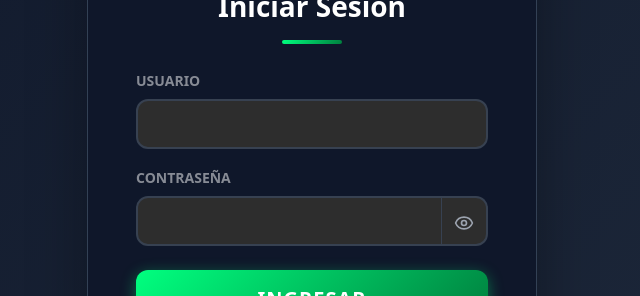
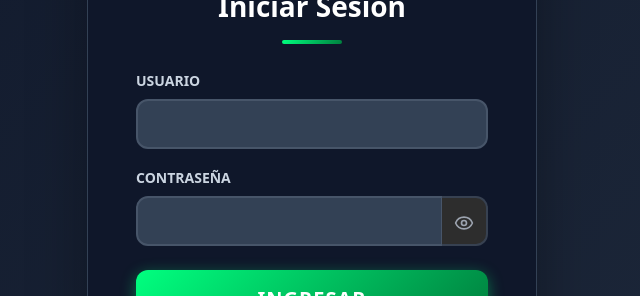
Before and after one commit to ivonn99/sistema-devoluciones, a React (Vite) app: page /login in a window 1280 px wide. Shown: the part 328-624 px from the top of the page, without its empty margins (328-968 px from the left). Built offline with nearby package versions, Linux system fonts and the light colour scheme; no server answers.

Commit message:
mejora tabla 2

```diff
--- a/src/pages/clientes-plantilla/ClientesPlantilla.jsx
+++ b/src/pages/clientes-plantilla/ClientesPlantilla.jsx
@@ -222,10 +222,28 @@
     const a = document.createElement('a');
     a.href = url;
     a.download = 'plantilla_clientes.csv';
+    a.style.display = 'none';
+
+    // Agregar al DOM temporalmente
     document.body.appendChild(a);
-    a.click();
-    document.body.removeChild(a);
-    window.URL.revokeObjectURL(url);
+
+    // Hacer click y limpiar de forma segura
+    try {
+      a.click();
+    } finally {
+      // Usar setTimeout para asegurar que el click se procese antes de remover
+      setTimeout(() => {
+        try {
+          if (a.parentNode === document.body) {
+            document.body.removeChild(a);
+          }
+        } catch (e) {
+          // Si falla la remoción, no es crítico, el elemento se limpiará automáticamente
+          console.warn('No se pudo remover el elemento temporal:', e);
+        }
+        window.URL.revokeObjectURL(url);
+      }, 100);
+    }
   };
 
   return (
--- a/src/pages/devoluciones/NuevoRegistro.css
+++ b/src/pages/devoluciones/NuevoRegistro.css
@@ -46,16 +46,91 @@
 }
 
 /* ========== MODO OSCURO ========== */
+[data-theme="dark"] .card {
+  background-color: #1e293b !important;
+  border-color: #334155 !important;
+  color: #f1f5f9;
+}
+
+[data-theme="dark"] .card .card-body {
+  background-color: #1e293b !important;
+  color: #f1f5f9;
+}
+
 [data-theme="dark"] .card .card-header.bg-light {
-  background-color: #1e293b !important;
-  border-bottom-color: #334155 !important;
+  background-color: #334155 !important;
+  border-bottom-color: #475569 !important;
   color: #f1f5f9;
+}
+
+[data-theme="dark"] .card .card-header.bg-primary {
+  background-color: #1e40af !important;
+}
+
+[data-theme="dark"] .card .card-header.bg-success {
+  background-color: #065f46 !important;
+}
+
+[data-theme="dark"] .card .card-header.bg-info {
+  background-color: #0c4a6e !important;
+}
+
+[data-theme="dark"] .form-control,
+[data-theme="dark"] .form-select {
+  background-color: #334155 !important;
+  border-color: #475569 !important;
+  color: #f1f5f9 !important;
+}
+
+[data-theme="dark"] .form-control:focus,
+[data-theme="dark"] .form-select:focus {
+  background-color: #475569 !important;
+  border-color: #60a5fa !important;
+  color: #f1f5f9 !important;
+}
+
+[data-theme="dark"] .form-control::placeholder {
+  color: #94a3b8 !important;
+}
+
+[data-theme="dark"] .form-label {
+  color: #cbd5e1 !important;
 }
 
 [data-theme="dark"] .border-success.bg-light,
 [data-theme="dark"] .border-primary.bg-light,
 [data-theme="dark"] .border-warning.bg-light {
-  background-color: #1e293b !important;
-  border-color: #334155 !important;
+  background-color: #334155 !important;
+  border-color: #475569 !important;
   color: #f1f5f9;
 }
+
+[data-theme="dark"] .form-check {
+  color: #f1f5f9;
+}
+
+[data-theme="dark"] .form-check-input {
+  background-color: #334155;
+  border-color: #475569;
+}
+
+[data-theme="dark"] .form-check-input:checked {
+  background-color: #3b82f6;
+  border-color: #3b82f6;
+}
+
+[data-theme="dark"] .text-muted {
+  color: #94a3b8 !important;
+}
+
+[data-theme="dark"] .text-primary {
+  color: #60a5fa !important;
+}
+
+[data-theme="dark"] .text-success {
+  color: #34d399 !important;
+}
+
+[data-theme="dark"] .text-warning {
+  color: #fbbf24 !important;
+}
--- a/src/pages/devoluciones/PendientesAlmacen.css
+++ b/src/pages/devoluciones/PendientesAlmacen.css
@@ -9,9 +9,80 @@
   margin: 1.75rem auto;
 }
 
+/* ========== MODO CLARO ========== */
+.card {
+  background-color: #ffffff;
+  color: #1f2937;
+}
+
+.card .card-body {
+  background-color: #ffffff;
+  color: #1f2937;
+}
+
+.form-control,
+.form-select {
+  background-color: #ffffff;
+  border-color: #d1d5db;
+  color: #1f2937;
+}
+
+.form-control:focus,
+.form-select:focus {
+  background-color: #ffffff;
+  border-color: #3b82f6;
+  color: #1f2937;
+  box-shadow: 0 0 0 3px rgba(59, 130, 246, 0.1);
+}
+
+.form-label {
+  color: #374151;
+}
+
 /* ========== MODO OSCURO ========== */
-[data-theme="dark"] .card .card-header.bg-light {
+[data-theme="dark"] .card {
   background-color: #1e293b !important;
-  border-bottom-color: #334155 !important;
+  border-color: #334155 !important;
   color: #f1f5f9;
 }
+
+[data-theme="dark"] .card .card-body {
+  background-color: #1e293b !important;
+  color: #f1f5f9;
+}
+
+[data-theme="dark"] .card .card-header.bg-light {
+  background-color: #334155 !important;
+  border-bottom-color: #475569 !important;
+  color: #f1f5f9;
+}
+
+[data-theme="dark"] .card .card-header.bg-primary {
+  background-color: #1e40af !important;
+}
+
+[data-theme="dark"] .form-control,
+[data-theme="dark"] .form-select {
+  background-color: #334155 !important;
+  border-color: #475569 !important;
+  color: #f1f5f9 !important;
+}
+
+[data-theme="dark"] .form-control:focus,
+[data-theme="dark"] .form-select:focus {
+  background-color: #475569 !important;
+  border-color: #60a5fa !important;
+  color: #f1f5f9 !important;
+}
+
+[data-theme="dark"] .form-control::placeholder {
+  color: #94a3b8 !important;
+}
+
+[data-theme="dark"] .form-label {
+  color: #cbd5e1 !important;
+}
+
+[data-theme="dark"] .text-muted {
+  color: #94a3b8 !important;
+}
--- a/src/pages/devoluciones/PendientesCredito.css
+++ b/src/pages/devoluciones/PendientesCredito.css
@@ -9,9 +9,80 @@
   margin: 1.75rem auto;
 }
 
+/* ========== MODO CLARO ========== */
+.card {
+  background-color: #ffffff;
+  color: #1f2937;
+}
+
+.card .card-body {
+  background-color: #ffffff;
+  color: #1f2937;
+}
+
+.form-control,
+.form-select {
+  background-color: #ffffff;
+  border-color: #d1d5db;
+  color: #1f2937;
+}
+
+.form-control:focus,
+.form-select:focus {
+  background-color: #ffffff;
+  border-color: #3b82f6;
+  color: #1f2937;
+  box-shadow: 0 0 0 3px rgba(59, 130, 246, 0.1);
+}
+
+.form-label {
+  color: #374151;
+}
+
 /* ========== MODO OSCURO ========== */
-[data-theme="dark"] .card .card-header.bg-light {
+[data-theme="dark"] .card {
   background-color: #1e293b !important;
-  border-bottom-color: #334155 !important;
+  border-color: #334155 !important;
   color: #f1f5f9;
 }
+
+[data-theme="dark"] .card .card-body {
+  background-color: #1e293b !important;
+  color: #f1f5f9;
+}
+
+[data-theme="dark"] .card .card-header.bg-light {
+  background-color: #334155 !important;
+  border-bottom-color: #475569 !important;
+  color: #f1f5f9;
+}
+
+[data-theme="dark"] .card .card-header.bg-primary {
+  background-color: #1e40af !important;
+}
+
+[data-theme="dark"] .form-control,
+[data-theme="dark"] .form-select {
+  background-color: #334155 !important;
+  border-color: #475569 !important;
+  color: #f1f5f9 !important;
+}
+
+[data-theme="dark"] .form-control:focus,
+[data-theme="dark"] .form-select:focus {
+  background-color: #475569 !important;
+  border-color: #60a5fa !important;
+  color: #f1f5f9 !important;
+}
+
+[data-theme="dark"] .form-control::placeholder {
+  color: #94a3b8 !important;
+}
+
+[data-theme="dark"] .form-label {
+  color: #cbd5e1 !important;
+}
+
+[data-theme="dark"] .text-muted {
+  color: #94a3b8 !important;
+}
--- a/src/pages/devoluciones/PendientesRepresentante.css
+++ b/src/pages/devoluciones/PendientesRepresentante.css
@@ -9,9 +9,80 @@
   margin: 1.75rem auto;
 }
 
+/* ========== MODO CLARO ========== */
+.card {
+  background-color: #ffffff;
+  color: #1f2937;
+}
+
+.card .card-body {
+  background-color: #ffffff;
+  color: #1f2937;
+}
+
+.form-control,
+.form-select {
+  background-color: #ffffff;
+  border-color: #d1d5db;
+  color: #1f2937;
+}
+
+.form-control:focus,
+.form-select:focus {
+  background-color: #ffffff;
+  border-color: #3b82f6;
+  color: #1f2937;
+  box-shadow: 0 0 0 3px rgba(59, 130, 246, 0.1);
+}
+
+.form-label {
+  color: #374151;
+}
+
 /* ========== MODO OSCURO ========== */
-[data-theme="dark"] .card .card-header.bg-light {
+[data-theme="dark"] .card {
   background-color: #1e293b !important;
-  border-bottom-color: #334155 !important;
+  border-color: #334155 !important;
   color: #f1f5f9;
 }
+
+[data-theme="dark"] .card .card-body {
+  background-color: #1e293b !important;
+  color: #f1f5f9;
+}
+
+[data-theme="dark"] .card .card-header.bg-light {
+  background-color: #334155 !important;
+  border-bottom-color: #475569 !important;
+  color: #f1f5f9;
+}
+
+[data-theme="dark"] .card .card-header.bg-primary {
+  background-color: #1e40af !important;
+}
+
+[data-theme="dark"] .form-control,
+[data-theme="dark"] .form-select {
+  background-color: #334155 !important;
+  border-color: #475569 !important;
+  color: #f1f5f9 !important;
+}
+
+[data-theme="dark"] .form-control:focus,
+[data-theme="dark"] .form-select:focus {
+  background-color: #475569 !important;
+  border-color: #60a5fa !important;
+  color: #f1f5f9 !important;
+}
+
+[data-theme="dark"] .form-control::placeholder {
+  color: #94a3b8 !important;
+}
+
+[data-theme="dark"] .form-label {
+  color: #cbd5e1 !important;
+}
+
+[data-theme="dark"] .text-muted {
+  color: #94a3b8 !important;
+}
--- a/src/pages/devoluciones/TablaDevoluciones.css
+++ b/src/pages/devoluciones/TablaDevoluciones.css
@@ -304,6 +304,57 @@
   }
 }
 
+/* ========== MODO CLARO ========== */
+/* Asegurar que la tabla tenga fondo blanco en modo claro */
+.tabla-scroll .table {
+  background-color: #ffffff;
+  color: #1f2937;
+}
+
+.tabla-scroll .table thead {
+  background-color: #f9fafb;
+  color: #1f2937;
+}
+
+.tabla-scroll .table thead th {
+  background-color: #f9fafb;
+  color: #374151;
+  border-color: #e5e7eb;
+}
+
+.tabla-scroll .table tbody tr {
+  background-color: #ffffff;
+  color: #1f2937;
+}
+
+.tabla-scroll .table tbody tr td {
+  background-color: #ffffff;
+  color: #1f2937;
+  border-color: #e5e7eb;
+}
+
+.tabla-scroll .table tbody tr:hover {
+  background-color: #f9fafb !important;
+}
+
+/* Asegurar que el contenido de las celdas sea visible */
+.tabla-scroll .table tbody tr td .td-content {
+  color: #1f2937;
+}
+
+/* Estados en modo claro */
+.tabla-scroll .table tbody tr.estado-autorizada {
+  background-color: rgba(16, 185, 129, 0.05) !important;
+}
+
+.tabla-scroll .table tbody tr.estado-rechazada {
+  background-color: #fef2f2 !important;
+}
+
+.tabla-scroll .table tbody tr.estado-registrada_pnv {
+  background-color: #f0fdf4 !important;
+}
+
 /* ========== MODO OSCURO ========== */
 [data-theme="dark"] .tabla-container {
   background: #1e293b;
--- a/src/pages/reportes/reportes.css
+++ b/src/pages/reportes/reportes.css
@@ -32,6 +32,27 @@
   border-radius: 8px;
   padding: 1.5rem;
   margin-bottom: 1.5rem;
+}
+
+/* Estilos para inputs y selects en modo claro */
+.filters-section .form-control,
+.filters-section .form-select {
+  background-color: #ffffff;
+  border-color: #d1d5db;
+  color: #1f2937;
+}
+
+.filters-section .form-control:focus,
+.filters-section .form-select:focus {
+  background-color: #ffffff;
+  border-color: #3b82f6;
+  color: #1f2937;
+  box-shadow: 0 0 0 3px rgba(59, 130, 246, 0.1);
+}
+
+.filters-section .form-label {
+  color: #374151;
+  font-weight: 500;
 }
 
 /* Tabla de reportes */
@@ -185,6 +206,29 @@
   border-color: #334155;
 }
 
+[data-theme="dark"] .filters-section .form-control,
+[data-theme="dark"] .filters-section .form-select {
+  background-color: #334155;
+  border-color: #475569;
+  color: #f1f5f9;
+}
+
+[data-theme="dark"] .filters-section .form-control:focus,
+[data-theme="dark"] .filters-section .form-select:focus {
+  background-color: #475569;
+  border-color: #60a5fa;
+  color: #f1f5f9;
+  box-shadow: 0 0 0 3px rgba(96, 165, 250, 0.1);
+}
+
+[data-theme="dark"] .filters-section .form-control::placeholder {
+  color: #94a3b8;
+}
+
+[data-theme="dark"] .filters-section .form-label {
+  color: #cbd5e1;
+}
+
 [data-theme="dark"] .tabla-scroll::-webkit-scrollbar-track {
   background: #0f172a;
 }
```
